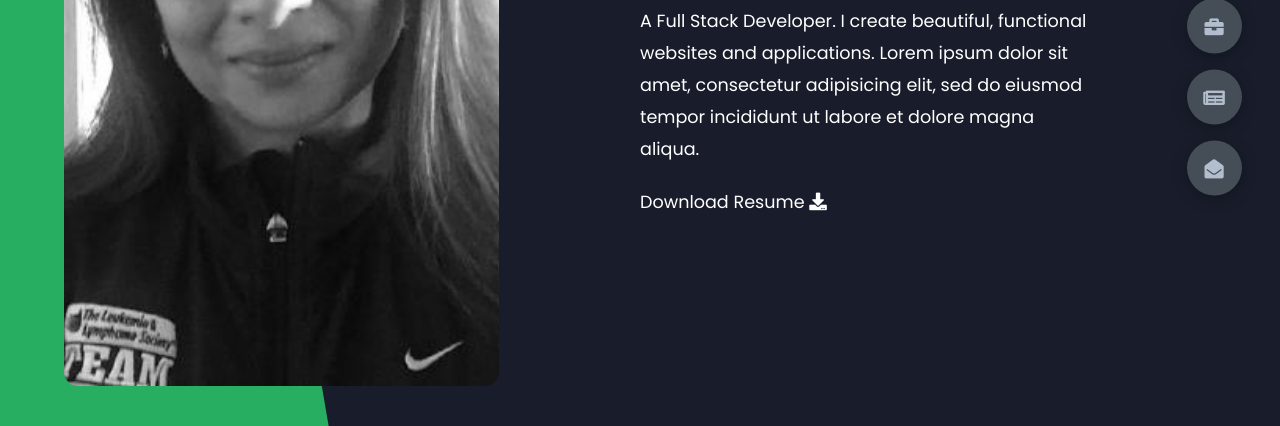
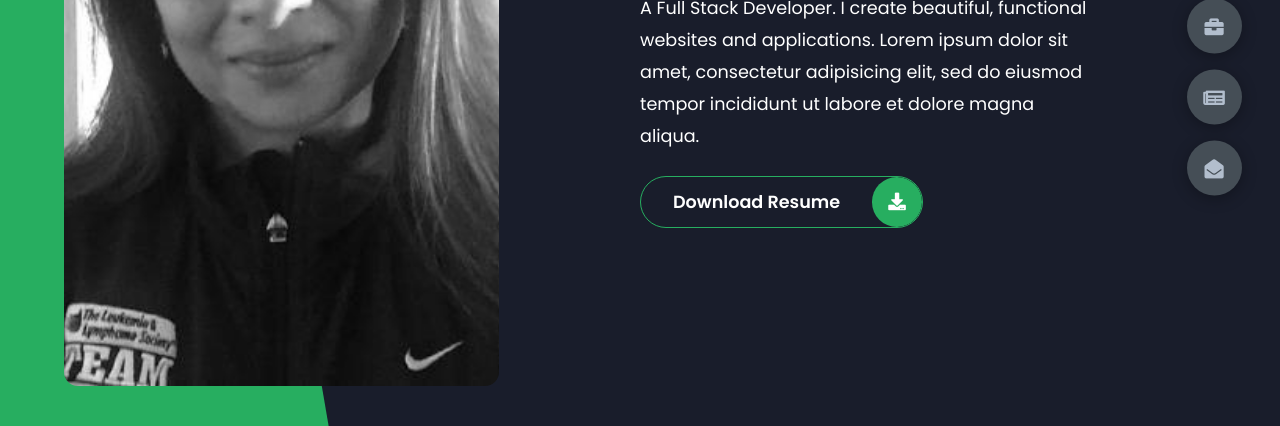
Before and after one commit to Shimanti/CSS-portfolio, a plain HTML site: page index.html in a window 1280 px wide. Shown: the part 374-800 px from the top of the page. Drawn offline with Linux system fonts and the light colour scheme.

Commit message:
home screen additions

```diff
--- a/app.js
+++ b/app.js
@@ -5,7 +5,7 @@ const allSections = document.querySelector('.main-content')
 
 function pageTransitions() {
     // change active-btn
-    sectBtn.forEach(btn => btn.addEventListener('click', ()=>{
+    sectBtn.forEach(btn => btn.addEventListener('click', () =>{
         let currentBtn = document.querySelector('.active-btn')
         currentBtn.classList.remove('active-btn')
         btn.classList.add("active-btn")
@@ -26,4 +26,5 @@ function pageTransitions() {
         }
     })
 }
+
 pageTransitions()
--- a/index.html
+++ b/index.html
@@ -30,14 +30,16 @@
                     I create beautiful, functional websites and applications.
                     Lorem ipsum dolor sit amet, consectetur adipisicing elit, sed do eiusmod tempor incididunt ut labore et dolore magna aliqua.
                 </p>
-                <a href="" class="main-btn">
-                    <span class="btn-text">Download Resume</span>
-                    <span class="btn-icon"><i class="fas fa-download"></i></span>
-                </a>
+                <div class="btn-con">
+                  <a href="" class="main-btn">
+                      <span class="btn-text">Download Resume</span>
+                      <span class="btn-icon"><i class="fas fa-download"></i></span>
+                  </a>
+                </div>
             </div>
         </div>
     </header>
-    <main>
+    <main >
         <section class="section sec2 about" id="about"></section>
         <section class="section sec3 portfolio" id="portfolio"></section>
         <section class="section sec4 blogs" id="blogs"></section>
--- a/styles/styles.scss
+++ b/styles/styles.scss
@@ -52,14 +52,15 @@ section {
 }
 
 .section{
-    // transform: translateY(-100%) scale(0);
-    // transition: all 1s ease-in-out;
+    transform: translateY(-100%) scale(0);
+    transition: all 1s ease-in-out;
     background-color: var(--color-primary);
 }
 
 .sec1 {
     display: none;
     transform: translateY(0) scale(1);
+
 }
 
 .sec2 {
@@ -75,6 +76,7 @@ section {
 .sec4 {
     display: none;
     transform: translateY(0) scale(1);
+    background-color: #27AE60;
 }
 
 .sec5 {
@@ -189,3 +191,47 @@ section {
         }
     }
 }
+.btn-con {
+    display: flex;
+    align-self: flex-start;
+}
+
+.main-btn {
+    border-radius: 30px;
+    color: inherit;
+    font-weight: 600;
+    position: relative;
+    border: 1px solid var(--color-secondary);
+    display: flex;
+    align-items: center;
+    overflow: hidden;
+    .btn-text {
+        padding: 0 2rem;
+    }
+    .btn-icon {
+        background-color: var(--color-secondary);
+        display: flex;
+        align-items: center;
+        justify-content: center;
+        border-radius: 50%;
+        padding: 1rem;
+    }
+    &::before {
+        content: '';
+        position: absolute;
+        top: 0;
+        right: 0;
+        transform: translateX(100%);
+        transition: all .4s ease-out;
+        z-index: -1;
+    }
+    &:hover {
+        &::before {
+            width: 100%;
+            height: 100%;
+            background-color: var(--color-secondary);
+            transform: translateX(0);
+            transition: all .4s ease-out;
+        }
+    }
+}
```
Also changed, not shown: styles/styles.css, 3 other files.
